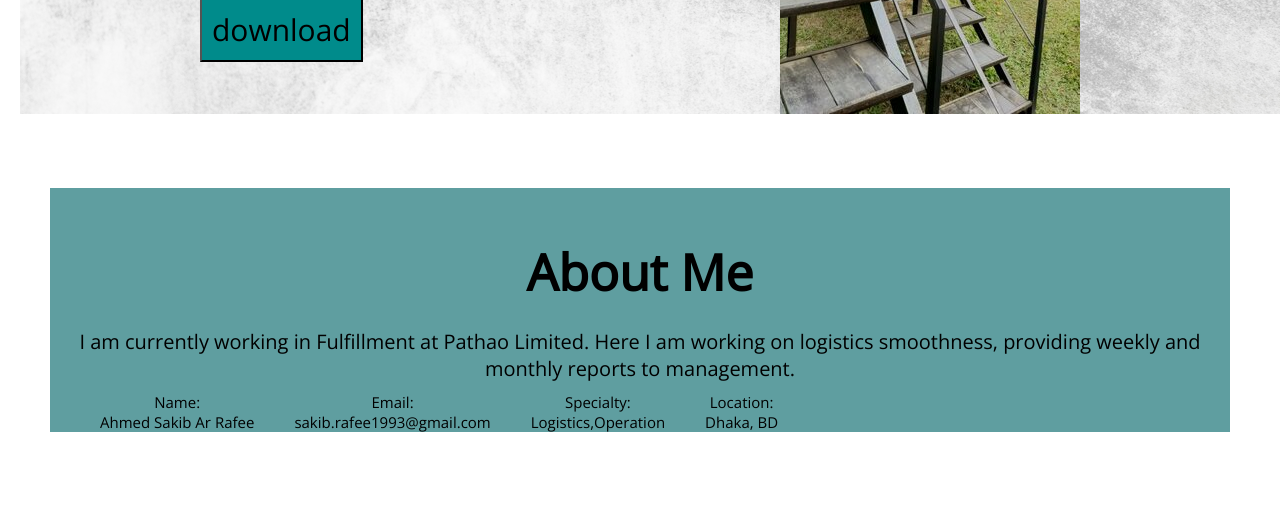
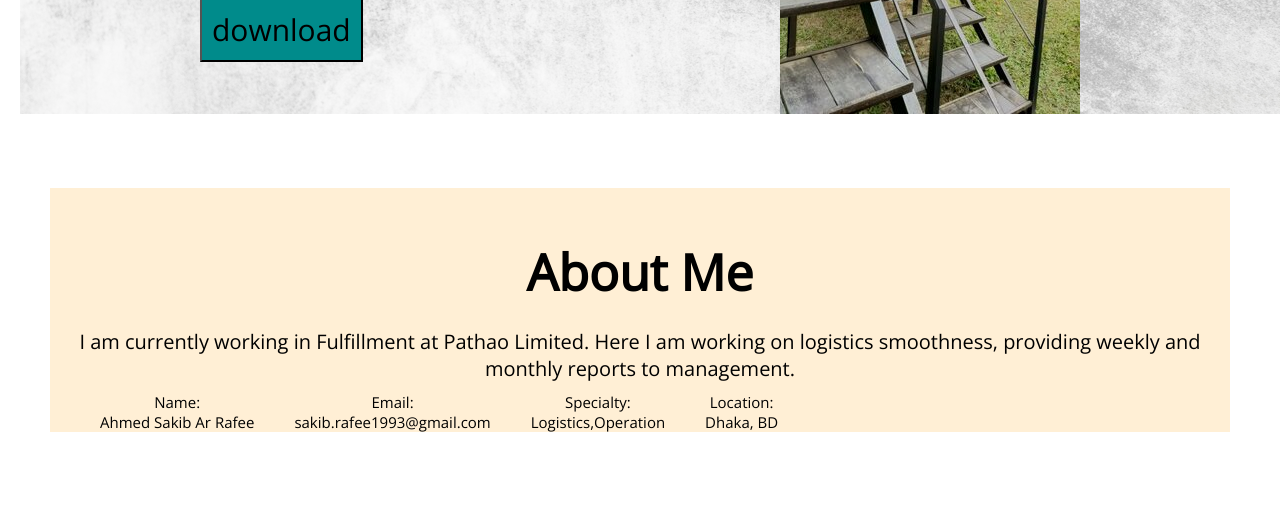
Before and after one commit to SakibRafee0/my-portfolio, a plain HTML site: page index.html in a window 1280 px wide. Shown: the part 548-1077 px from the top of the page. Drawn offline with nearby package versions, Linux system fonts and the light colour scheme.

Commit message:
go to commit

```diff
--- a/styles/style.css
+++ b/styles/style.css
@@ -22,7 +22,7 @@ nav li{
 
 }
 .aboutme{
-    background-color: cadetblue;
+    background-color: papayawhip;
     padding: 50px 20px;
     margin: 30px 50px;
     text-align: center;
```
